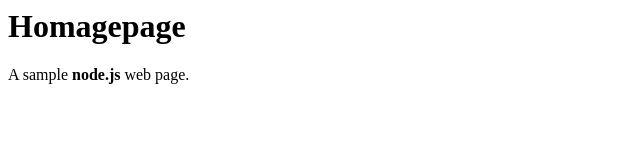
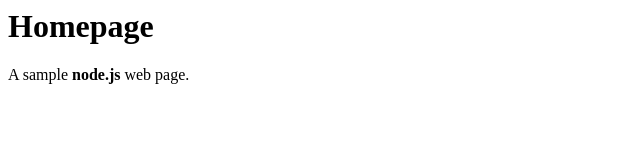
Before and after one commit to slabwu/node-site, a plain HTML site: page public/index.html in a window 1280 px wide. Shown: the whole page, without its empty margins (0-640 px from the left). Drawn offline with Linux system fonts and the light colour scheme.

Commit message:
Update title

```diff
--- a/public/index.html
+++ b/public/index.html
@@ -1,7 +1,7 @@
  <html>
    <body>
 
-     <h1>Homagepage</h1>
+     <h1>Homepage</h1>
      <p>A sample <b>node.js</b> web page.</p>
 
    </body>
```
